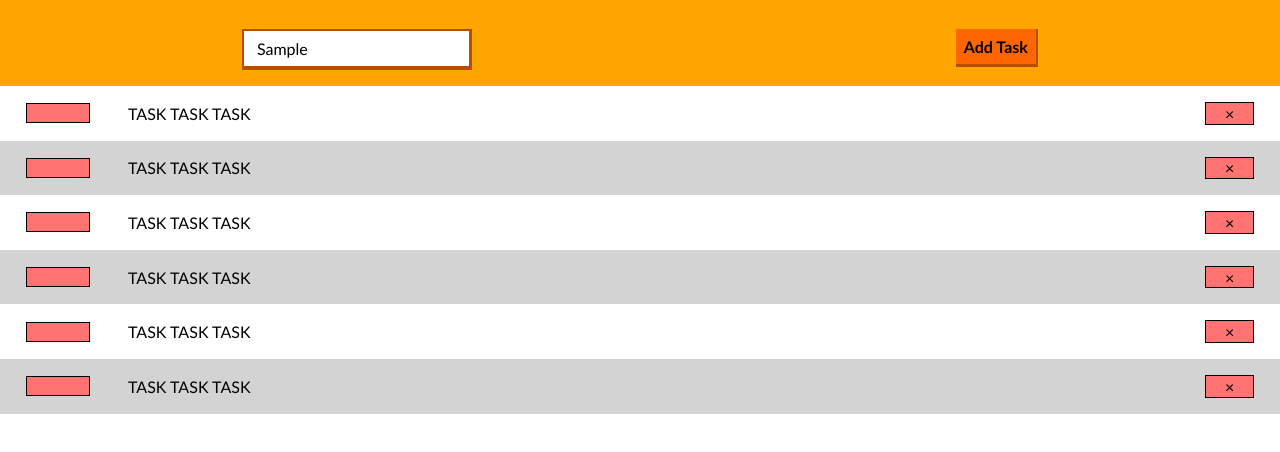
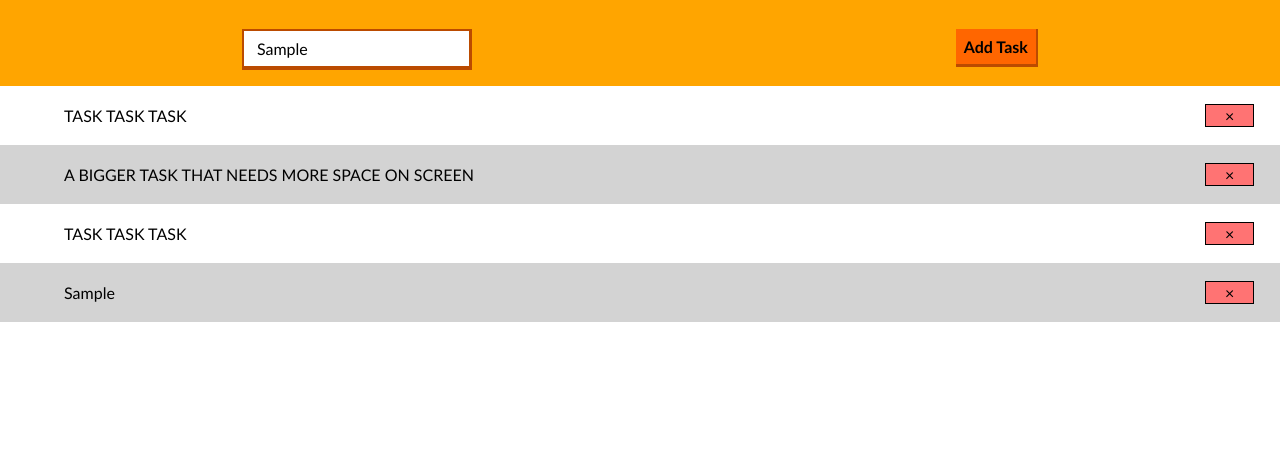
Before and after one commit to CoolToole45/JS_Simple_To_Do_List, a plain HTML site: page index.html in a window 1280 px wide. Both pictures are taken after typing "Sample" into the empty fields and a click on the button "Add Task". Shown: the part 100-552 px from the top of the page. Drawn offline with Linux system fonts and the light colour scheme.

Commit message:
To-Do List done (one bug remains)

```diff
--- a/app.js
+++ b/app.js
@@ -1,3 +1,35 @@
+// Add a new task from input
+const addTaskBtn = document.getElementById('addTaskBtn');
+const activeTask = document.querySelector('.activeTask');
+const unorderedList = document.getElementById('mainTasks');
+
+addTaskBtn.addEventListener('click', () => {
+    const addTaskInp = document.getElementById('addTaskInp');
+    const taskInputVal = addTaskInp.value; //New task!!!
+
+    let newListItem = document.createElement('li');
+
+    let newTextEllDiv = document.createElement('div');
+    newTextEllDiv.classList.add('activeTask');
+
+    let newTextEllP = document.createElement('p');
+    newTextEllP.innerText = taskInputVal;
+    newTextEllP.classList.add('taskDesc');
+    newTextEllP.setAttribute('onclick', 'crossOutP()')
+    newTextEllDiv.append(newTextEllP);
+
+    let newTextEllSpan = document.createElement('span');
+    newTextEllSpan.innerHTML = '&times;'
+    newTextEllSpan.classList.add('removeBtn');
+    newTextEllSpan.setAttribute('onclick', 'removeTask()');
+    newTextEllDiv.append(newTextEllSpan);
+
+    newListItem.append(newTextEllDiv);
+    unorderedList.append(newListItem);
+})
+
+// Delete an existing task
+function removeTask() {
     const removeBtn = document.querySelectorAll('.removeBtn');
 
     for(let i = 0; i < removeBtn.length; i++) {
@@ -7,27 +39,16 @@ for(let i = 0; i < removeBtn.length; i++) {
             parentLi.style.display = 'none';
         }
     }
+}
 
 
-// const activeTask = document.querySelectorAll('.taskDesc');
-// console.log(activeTask);
+// Cross out task
+function crossOutP() {
+    const taskDesc = document.querySelectorAll('.taskDesc');
 
-// for(let i = 0; i < activeTask.length; i++) {
-//     activeTask[i].onclick = function() {
-//         const parentDiv = this.parentElement;
-//         parentDiv.style.textDecoration = 'line-through';
-//     }
-// }
-
-
-const checkbox = document.querySelectorAll('.checkbox');
-console.log(checkbox);
-
-const taskDesc = document.querySelectorAll('.taskDesc');
-console.log(taskDesc);
-
-for(let i = 0; i < checkbox.length; i++) {
-    checkbox[i].onclick = function() {
-        taskDesc.style.textDecoration = 'line-through';
+    for(let i = 0; i < taskDesc.length; i++) {
+        taskDesc[i].onclick = function() {
+            this.classList.toggle('crossOut');
         }
     }
+}
--- a/index.html
+++ b/index.html
@@ -17,61 +17,28 @@
     <section class="controlSec">
         <div class="inputDiv">
             <div class="inputField">
-                <input type="text" placeholder="Add a new task">
+                <input type="text" id="addTaskInp" maxlength="35" placeholder="Add a new task">
             </div>
             <div class="addTaskBtn">
-                <button>Add Task</button>
+                <button id="addTaskBtn">Add Task</button>
             </div>
         </div>
     </section>
     <section class="tasks">
-        <ul>
+        <ul id="mainTasks">
             <li><div class="activeTask">
-                <div class="checkTask">
-                    <span class="checkbox"></span>
-                    <p class="taskDesc">TASK TASK TASK</p>
-                </div>
-                <span class="removeBtn">&times;</span>
+                <p class="taskDesc">TASK TASK TASK</p>
+                <span class="removeBtn" onclick="removeTask()">&times;</span>
             </div></li>
 
             <li><div class="activeTask">
-                <div class="checkTask">
-                    <span class="checkbox"></span>
-                    <p class="taskDesc">TASK TASK TASK</p>
-                </div>
-                <span class="removeBtn">&times;</span>
+                <p class="taskDesc">A BIGGER TASK THAT NEEDS MORE SPACE ON SCREEN</p>
+                <span class="removeBtn" onclick="removeTask()">&times;</span>
             </div></li>
 
             <li><div class="activeTask">
-                <div class="checkTask">
-                    <span class="checkbox"></span>
-                    <p class="taskDesc">TASK TASK TASK</p>
-                </div>
-                <span class="removeBtn">&times;</span>
-            </div></li>
-
-            <li><div class="activeTask">
-                <div class="checkTask">
-                    <span class="checkbox"></span>
-                    <p class="taskDesc">TASK TASK TASK</p>
-                </div>
-                <span class="removeBtn">&times;</span>
-            </div></li>
-
-            <li><div class="activeTask">
-                <div class="checkTask">
-                    <span class="checkbox"></span>
-                    <p class="taskDesc">TASK TASK TASK</p>
-                </div>
-                <span class="removeBtn">&times;</span>
-            </div></li>
-
-            <li><div class="activeTask">
-                <div class="checkTask">
-                    <span class="checkbox"></span>
-                    <p class="taskDesc">TASK TASK TASK</p>
-                </div>
-                <span class="removeBtn">&times;</span>
+                <p class="taskDesc">TASK TASK TASK</p>
+                <span class="removeBtn" onclick="removeTask()">&times;</span>
             </div></li>
         </ul>
     </section>
--- a/style.css
+++ b/style.css
@@ -75,7 +75,7 @@ ul li:nth-child(even) {
     cursor: pointer;
 }
 
-.activeTask span {
+.removeBtn {
     border: 1px solid black;
     padding: 0.1vh 1.5vw;
     background-color: rgb(255, 115, 115);
@@ -86,16 +86,17 @@ ul li:nth-child(even) {
     background-color: rgb(148, 148, 148);
 }
 
-.checkTask {
-    display: flex;
-    align-items: center;
+.taskDesc {
+    width: 100%;
+    padding: 0.5vh 3vw;
 }
 
-.checkbox {
-    margin-right: 3vw;
+.crossOut {
+    text-decoration: line-through;
+    background-color: greenyellow;
+    color: black;
+    width: auto;
+    border: 1px solid rgb(120, 179, 31);
+    border-bottom: 3px solid rgb(120, 179, 31);
+    border-right: 2px solid rgb(120, 179, 31);
 }
-
-.checkbox {
-    height: 2.5vh;
-    width: 5vw;
-}
```
Lines whose indentation alone changed are shown as unchanged.
